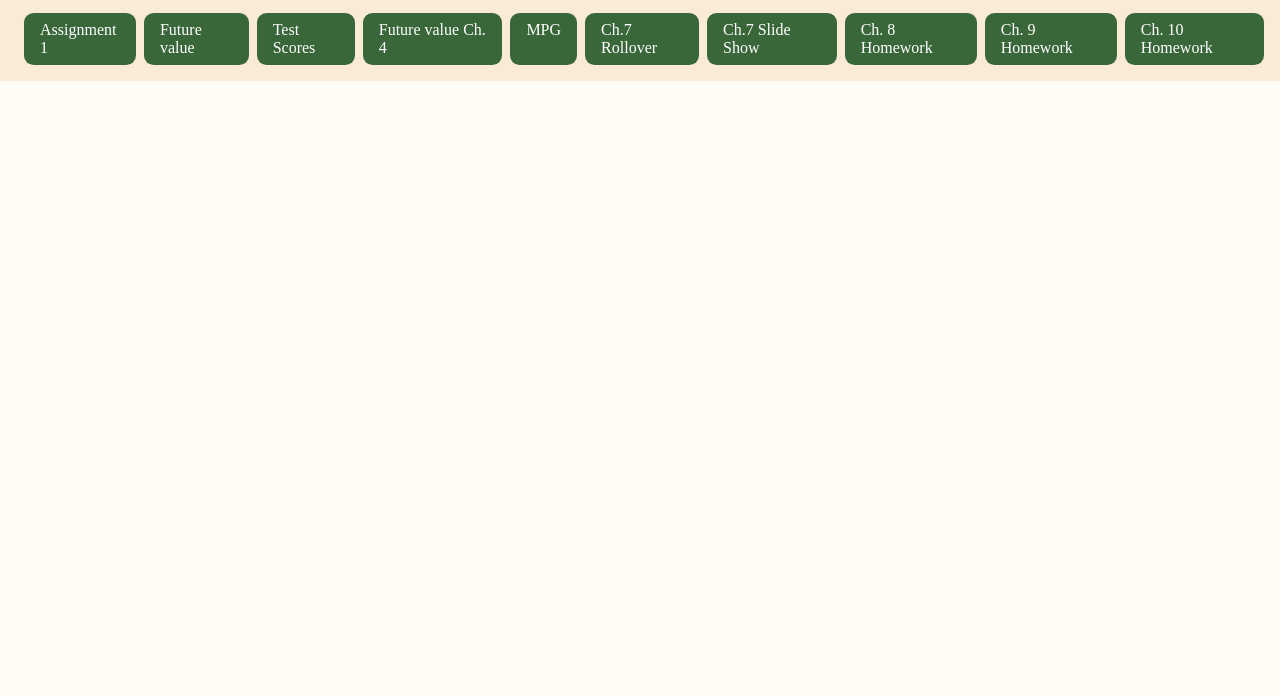
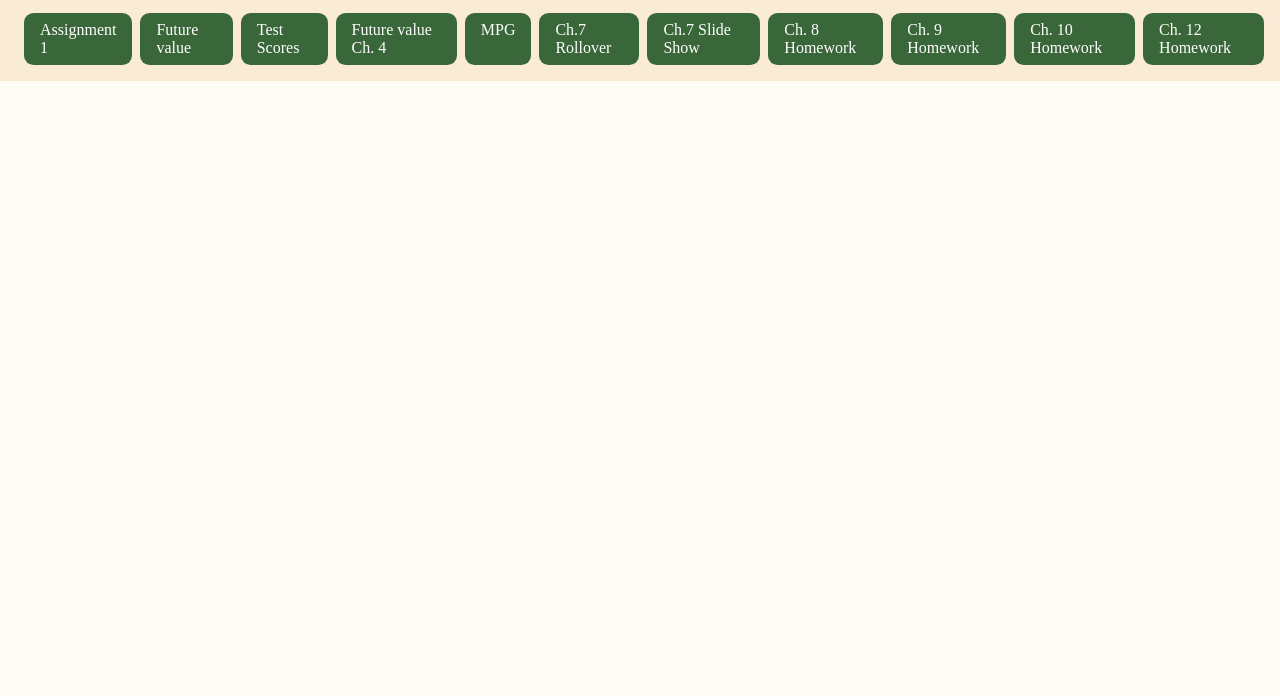
Before and after one commit to dakoalbeik/client-side-apps, a plain HTML site: page index.html in a window 1280 px wide. Shown: the part 104-800 px from the top of the page. Drawn offline with Linux system fonts and the light colour scheme.

Commit message:
Link chapter 12 to main page

```diff
--- a/index.html
+++ b/index.html
@@ -22,6 +22,7 @@
       <a href="./assignments/assignment-8/assignment-8.html">Ch. 8 Homework</a>
       <a href="./assignments/assignment-9/assignment-9.html">Ch. 9 Homework</a>
       <a href="./assignments/chapter-10/index.html">Ch. 10 Homework</a>
+      <a href="./assignments/chapter-12/index.html">Ch. 12 Homework</a>
     </nav>
   </body>
 </html>
```
